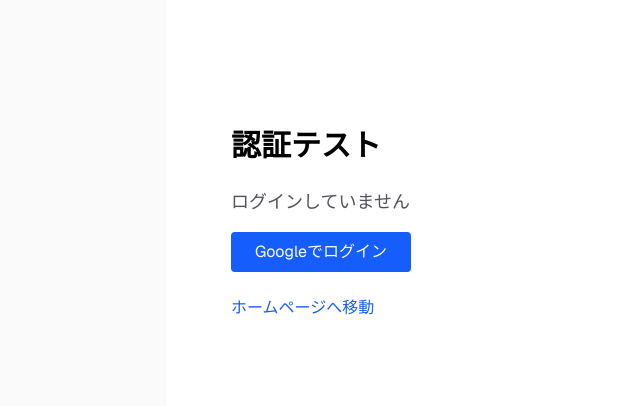
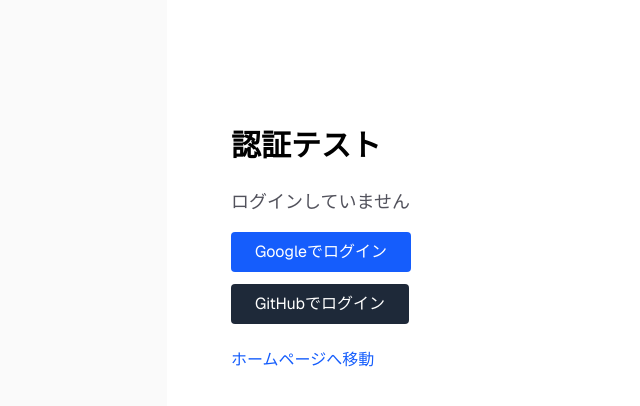
Before and after one commit to yukisakura001/taskal, a Next.js app: page / in a window 1280 px wide. Shown: the top 406 px of the page, without its empty margins (89-729 px from the left). Built offline with nearby package versions, Linux system fonts and the light colour scheme; no server answers.

Commit message:
[add] GitHub認証機能追加

```diff
--- a/src/app/page.tsx
+++ b/src/app/page.tsx
@@ -1,5 +1,5 @@
 import { auth } from "@/auth";
-import { login, logout } from "@/features/auth/actions";
+import { login, loginGithub, logout } from "@/features/auth/actions";
 
 export default async function Home() {
   const session = await auth();
@@ -40,6 +40,7 @@
                 <p className="text-lg text-zinc-600 dark:text-zinc-400">
                   ログインしていません
                 </p>
+                <div className="flex flex-col gap-3">
                   <form action={login}>
                     <button
                       type="submit"
@@ -48,6 +49,15 @@
                       Googleでログイン
                     </button>
                   </form>
+                  <form action={loginGithub}>
+                    <button
+                      type="submit"
+                      className="px-6 py-2 bg-gray-800 text-white rounded hover:bg-gray-900"
+                    >
+                      GitHubでログイン
+                    </button>
+                  </form>
+                </div>
               </>
             )}
           </div>
--- a/src/auth.ts
+++ b/src/auth.ts
@@ -1,6 +1,7 @@
 import NextAuth from "next-auth";
 import Google from "next-auth/providers/google";
 import { DrizzleAdapter } from "@auth/drizzle-adapter";
+import GitHub from "next-auth/providers/github";
 
 import { db } from "@/db";
 import { accounts, sessions, users } from "@/db/schema";
@@ -11,5 +12,5 @@
     accountsTable: accounts,
     sessionsTable: sessions,
   }),
-  providers: [Google],
+  providers: [Google, GitHub],
 });
--- a/src/features/auth/actions.ts
+++ b/src/features/auth/actions.ts
@@ -6,6 +6,10 @@
   await signIn("google", { redirectTo: "/" });
 };
 
+export const loginGithub = async (): Promise<void> => {
+  await signIn("github", { redirectTo: "/" });
+};
+
 export const logout = async (): Promise<void> => {
   await signOut();
 };
```
Also changed, not shown: 1 other file (tests, documents, lock files or other folders). Lines whose indentation alone changed are shown as unchanged.
